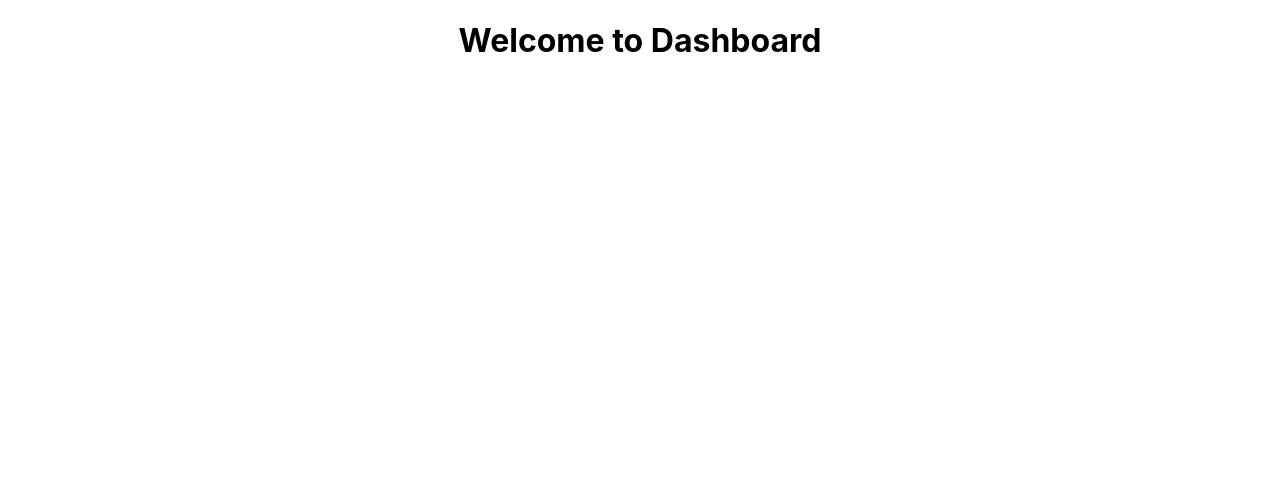
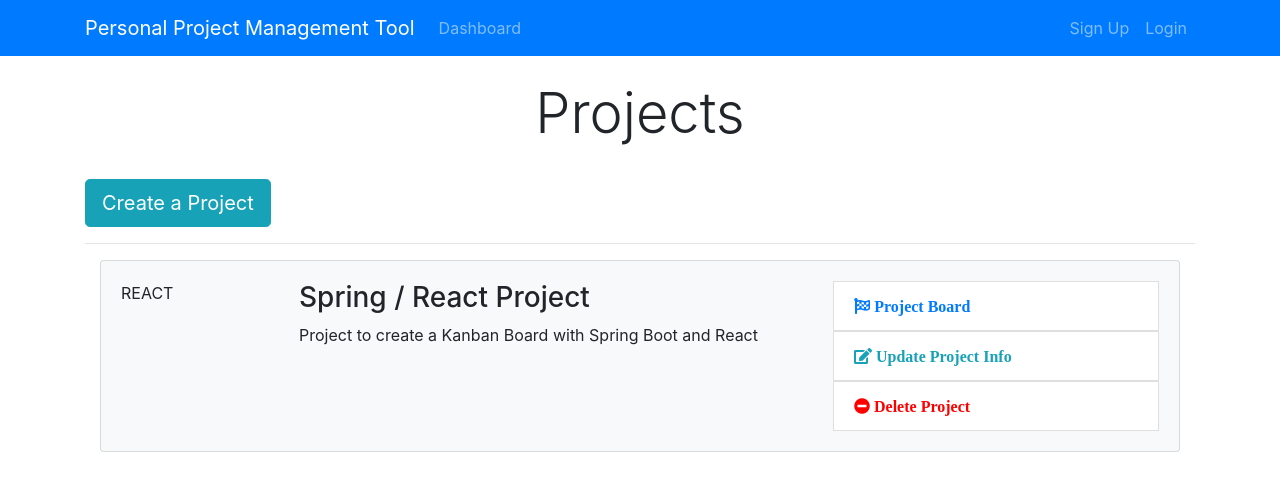
Before and after one commit to MVasilis/PPMToolProject, a React (Create React App) app in the folder PPMToolFullStack/ppmtool-react-client/: page / in a window 1280 px wide. Shown: the top 490 px of the page. Built offline with nearby package versions, Linux system fonts and the light colour scheme.

Commit message:
back_front

```diff
--- a/PPMToolFullStack/ppmtool-react-client/package.json
+++ b/PPMToolFullStack/ppmtool-react-client/package.json
@@ -6,6 +6,7 @@
     "@testing-library/jest-dom": "^4.2.4",
     "@testing-library/react": "^9.5.0",
     "@testing-library/user-event": "^7.2.1",
+    "bootstrap": "^4.4.1",
     "react": "^16.13.1",
     "react-dom": "^16.13.1",
     "react-scripts": "3.4.1"
--- a/PPMToolFullStack/ppmtool-react-client/public/index.html
+++ b/PPMToolFullStack/ppmtool-react-client/public/index.html
@@ -24,7 +24,13 @@
       work correctly both with client-side routing and a non-root public URL.
       Learn how to configure a non-root public URL by running `npm run build`.
     -->
-    <title>React App</title>
+    <link
+      rel="stylesheet"
+      href="https://use.fontawesome.com/releases/v5.2.0/css/all.css"
+      integrity="sha384-hWVjflwFxL6sNzntih27bfxkr27PmbbK/iSvJ+a4+0owXq79v+lsFkW54bOGbiDQ"
+      crossorigin="anonymous"
+    />
+    <title>Project Management Tool</title>
   </head>
   <body>
     <noscript>You need to enable JavaScript to run this app.</noscript>
--- a/PPMToolFullStack/ppmtool-react-client/src/App.css
+++ b/PPMToolFullStack/ppmtool-react-client/src/App.css
@@ -1,38 +1,65 @@
-.App {
-  text-align: center;
+img {
+  width: 100%;
 }
 
-.App-logo {
-  height: 40vmin;
-  pointer-events: none;
+.navbar {
+  background-color: #e3f2fd;
+}
+.fa.fa-edit {
+  color: #18a2b9;
 }
 
-@media (prefers-reduced-motion: no-preference) {
-  .App-logo {
-    animation: App-logo-spin infinite 20s linear;
-  }
+.list-group-item.delete:hover {
+  cursor: -webkit-grab;
+  background-color: pink;
 }
 
-.App-header {
-  background-color: #282c34;
-  min-height: 100vh;
-  display: flex;
-  flex-direction: column;
-  align-items: center;
-  justify-content: center;
-  font-size: calc(10px + 2vmin);
-  color: white;
+.list-group-item.update:hover {
+  cursor: -webkit-grab;
+  background-color: gainsboro;
 }
 
-.App-link {
-  color: #61dafb;
+.list-group-item.board:hover {
+  cursor: -webkit-grab;
+  background-color: gainsboro;
 }
 
-@keyframes App-logo-spin {
-  from {
-    transform: rotate(0deg);
-  }
-  to {
-    transform: rotate(360deg);
-  }
+.fa.fa-minus-circle {
+  color: red;
 }
+
+.landing {
+  position: relative;
+  /* background: url("../img/showcase.jpg") no-repeat; */
+  background-size: cover;
+  background-position: center;
+  height: 100vh;
+  margin-top: -24px;
+  margin-bottom: -50px;
+}
+
+.landing-inner {
+  padding-top: 80px;
+}
+
+.dark-overlay {
+  background-color: rgba(0, 0, 0, 0.7);
+  position: absolute;
+  top: 0;
+  left: 0;
+  width: 100%;
+  height: 100%;
+}
+
+.card-form {
+  opacity: 0.9;
+}
+
+.latest-profiles-img {
+  width: 40px;
+  height: 40px;
+}
+
+.form-control::placeholder {
+  color: #bbb !important;
+}
--- a/PPMToolFullStack/ppmtool-react-client/src/App.js
+++ b/PPMToolFullStack/ppmtool-react-client/src/App.js
@@ -1,10 +1,13 @@
 import React from "react";
 import "./App.css";
 import Dashboard from "./components/Dashboard";
+import Header from "./components/Layout/Header";
+import "bootstrap/dist/css/bootstrap.min.css";
 
 function App() {
   return (
     <div className="App">
+      <Header />
       <Dashboard />
     </div>
   );
--- a/PPMToolFullStack/ppmtool-react-client/src/components/Dashboard.js
+++ b/PPMToolFullStack/ppmtool-react-client/src/components/Dashboard.js
@@ -1,8 +1,26 @@
 import React, { Component } from "react";
+import ProjectItem from "./Project/ProjectItem";
 
 class Dashboard extends Component {
   render() {
-    return <h1>Welcome to Dashboard</h1>;
+    return (
+      <div className="projects">
+        <div className="container">
+          <div className="row">
+            <div className="col-md-12">
+              <h1 className="display-4 text-center">Projects</h1>
+              <br />
+              <a href="ProjectForm.html" className="btn btn-lg btn-info">
+                Create a Project
+              </a>
+              <br />
+              <hr />
+              <ProjectItem />
+            </div>
+          </div>
+        </div>
+      </div>
+    );
   }
 }
 
--- /dev/null
+++ b/PPMToolFullStack/ppmtool-react-client/src/components/Layout/Header.js
@@ -0,0 +1,46 @@
+import React, { Component } from "react";
+
+export default class Header extends Component {
+  render() {
+    return (
+      <nav className="navbar navbar-expand-sm navbar-dark bg-primary mb-4">
+        <div className="container">
+          <a className="navbar-brand" href="Dashboard.html">
+            Personal Project Management Tool
+          </a>
+          <button
+            className="navbar-toggler"
+            type="button"
+            data-toggle="collapse"
+            data-target="#mobile-nav"
+          >
+            <span className="navbar-toggler-icon" />
+          </button>
+
+          <div className="collapse navbar-collapse" id="mobile-nav">
+            <ul className="navbar-nav mr-auto">
+              <li className="nav-item">
+                <a className="nav-link" href="/dashboard">
+                  Dashboard
+                </a>
+              </li>
+            </ul>
+
+            <ul className="navbar-nav ml-auto">
+              <li className="nav-item">
+                <a className="nav-link " href="register.html">
+                  Sign Up
+                </a>
+              </li>
+              <li className="nav-item">
+                <a className="nav-link" href="login.html">
+                  Login
+                </a>
+              </li>
+            </ul>
+          </div>
+        </div>
+      </nav>
+    );
+  }
+}
--- /dev/null
+++ b/PPMToolFullStack/ppmtool-react-client/src/components/Project/ProjectItem.js
@@ -0,0 +1,40 @@
+import React, { Component } from "react";
+
+export default class ProjectItem extends Component {
+  render() {
+    return (
+      <div className="container">
+        <div className="card card-body bg-light mb-3">
+          <div className="row">
+            <div className="col-2">
+              <span className="mx-auto">REACT</span>
+            </div>
+            <div className="col-lg-6 col-md-4 col-8">
+              <h3>Spring / React Project</h3>
+              <p>Project to create a Kanban Board with Spring Boot and React</p>
+            </div>
+            <div className="col-md-4 d-none d-lg-block">
+              <ul className="list-group">
+                <a href="#">
+                  <li className="list-group-item board">
+                    <i className="fa fa-flag-checkered pr-1"> Project Board </i>
+                  </li>
+                </a>
+                <a href="#">
+                  <li className="list-group-item update">
+                    <i className="fa fa-edit pr-1"> Update Project Info</i>
+                  </li>
+                </a>
+                <a href="">
+                  <li className="list-group-item delete">
+                    <i className="fa fa-minus-circle pr-1"> Delete Project</i>
+                  </li>
+                </a>
+              </ul>
+            </div>
+          </div>
+        </div>
+      </div>
+    );
+  }
+}
```
Also changed, not shown: 1 other file (tests, documents, lock files or other folders).
